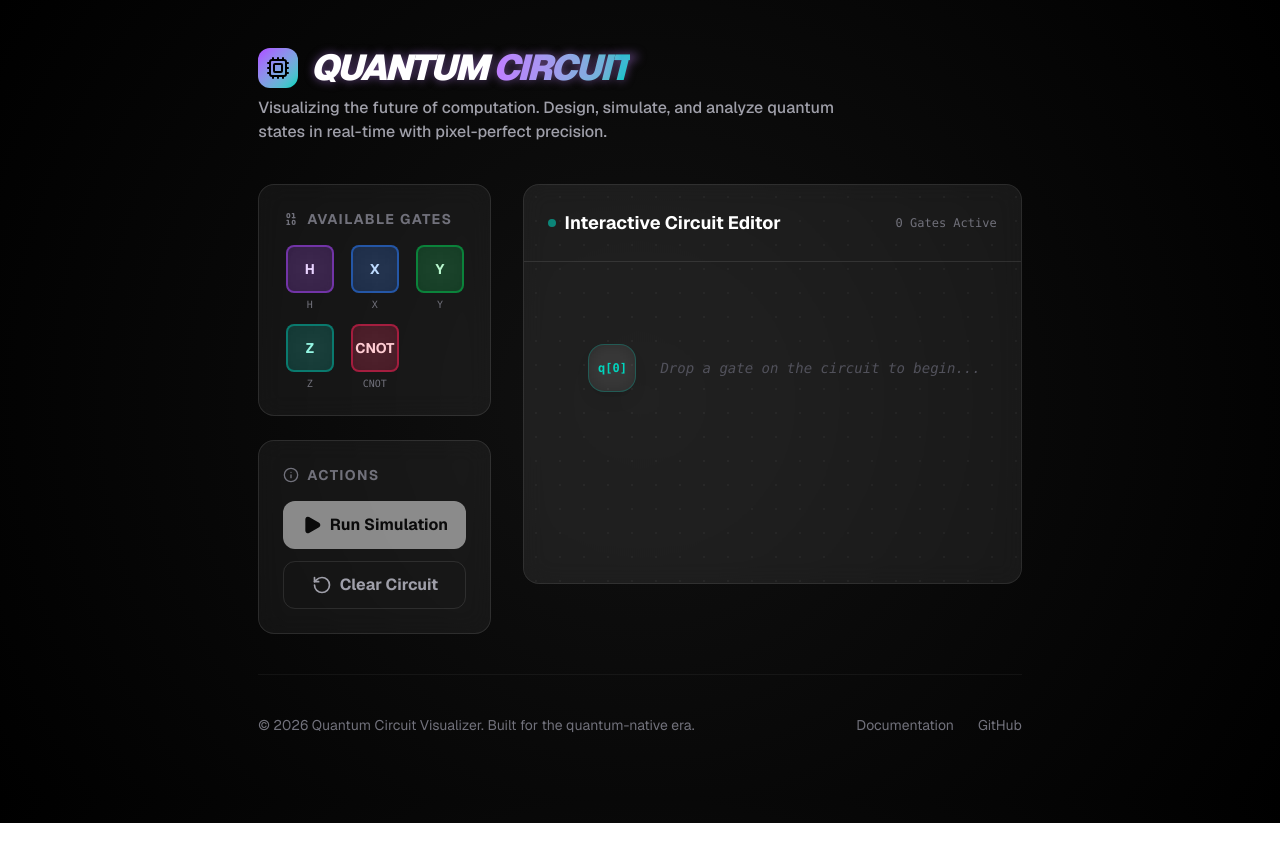
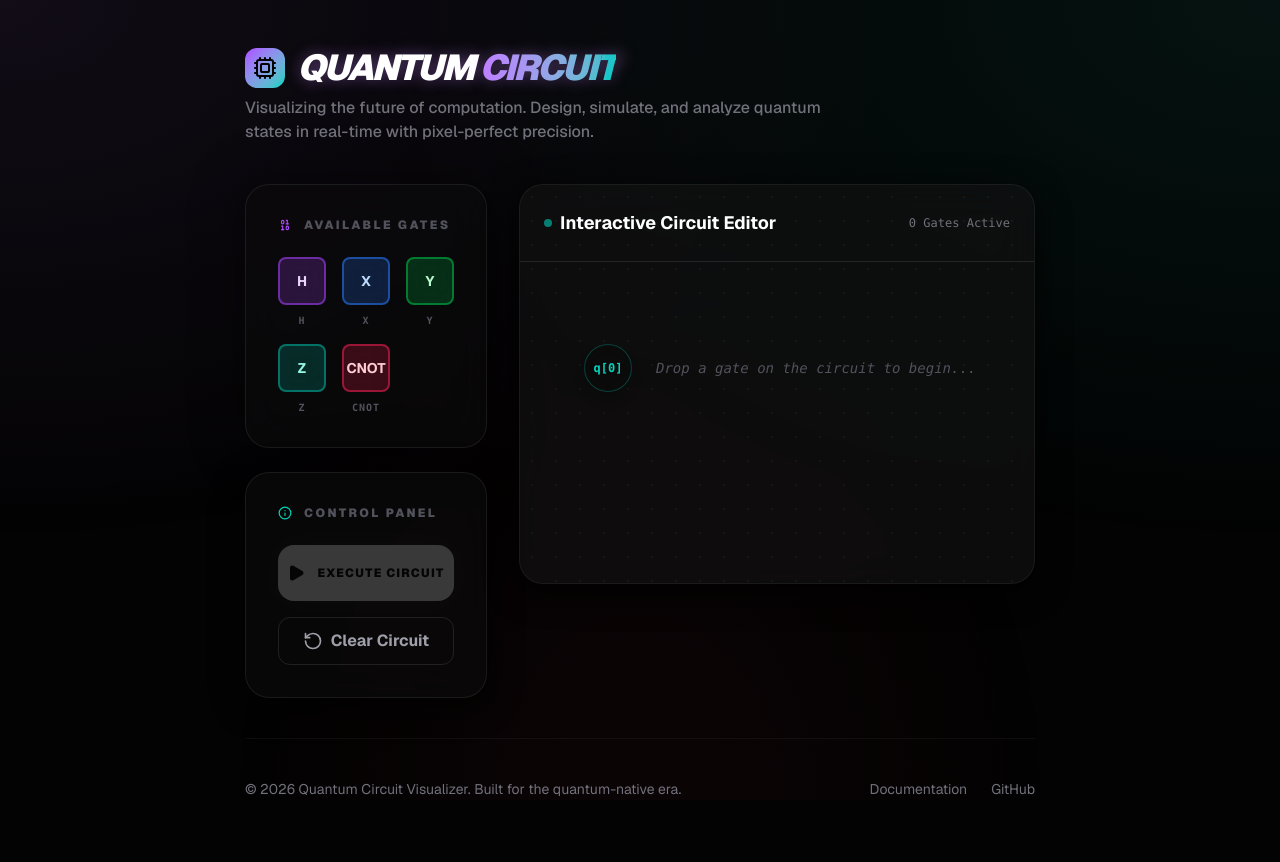
Before and after one commit to Viidhyanshu/Quantum-Circuit-Visualizer, a Next.js app in the folder frontend/: page / in a window 1280 px wide. Shown: the top 862 px of the page. Before the commit the page ends 823 px from the top, so only its background shows below. Built offline with nearby package versions, Linux system fonts and the light colour scheme.

Commit message:
style: refine dark theme with mesh gradients and premium glassmorphism

```diff
--- a/frontend/src/app/globals.css
+++ b/frontend/src/app/globals.css
@@ -1,32 +1,57 @@
 @import "tailwindcss";
 
+@theme {
+  --color-quantum-purple: #c084fc;
+  --color-quantum-teal: #2dd4bf;
+  --color-quantum-rose: #f43f5e;
+  --color-quantum-bg: #030303;
+}
+
 :root {
-  --background: #000000;
+  --background: #030303;
   --foreground: #ffffff;
-  --primary: #c084fc; /* Purple */
-  --secondary: #2dd4bf; /* Teal */
-  --accent: #f43f5e; /* Rose */
-  --card: rgba(255, 255, 255, 0.05);
-  --border: rgba(255, 255, 255, 0.1);
+  --primary: #c084fc;
+  --secondary: #2dd4bf;
+  --accent: #f43f5e;
+  --card: rgba(10, 10, 10, 0.7);
+  --border: rgba(255, 255, 255, 0.08);
 }
 
 body {
-  background: radial-gradient(circle at 50% 50%, #111 0%, #000 100%);
+  background-color: var(--background);
   color: var(--foreground);
   font-family: var(--font-geist-sans), sans-serif;
   overflow-x: hidden;
+  position: relative;
+}
+
+/* Mesh Gradient Background */
+body::before {
+  content: "";
+  position: fixed;
+  top: 0;
+  left: 0;
+  width: 100vw;
+  height: 100vh;
+  z-index: -1;
+  background:
+    radial-gradient(at 0% 0%, rgba(192, 132, 252, 0.1) 0px, transparent 50%),
+    radial-gradient(at 100% 0%, rgba(45, 212, 191, 0.1) 0px, transparent 50%),
+    radial-gradient(at 50% 100%, rgba(244, 63, 94, 0.05) 0px, transparent 50%);
+  opacity: 0.8;
 }
 
 @layer components {
   .glass {
     background: var(--card);
-    backdrop-filter: blur(12px);
+    backdrop-filter: blur(20px) saturate(180%);
     border: 1px solid var(--border);
-    border-radius: 1rem;
+    border-radius: 1.5rem;
+    box-shadow: 0 8px 32px 0 rgba(0, 0, 0, 0.8);
   }
 
   .glow-text {
-    text-shadow: 0 0 10px rgba(192, 132, 252, 0.5);
+    text-shadow: 0 0 15px rgba(192, 132, 252, 0.4);
   }
 
   .glow-border {
@@ -51,7 +76,7 @@ body {
 
 .circuit-line {
   height: 2px;
-  background: rgba(255, 255, 255, 0.1);
+  background: rgba(255, 255, 255, 0.05);
   position: relative;
 }
 
@@ -62,11 +87,26 @@ body {
   left: 0;
   width: 100%;
   height: 100%;
-  background: linear-gradient(90deg, transparent, rgba(255, 255, 255, 0.2), transparent);
-  animation: sweep 3s infinite linear;
+  background: linear-gradient(90deg, transparent, rgba(192, 132, 252, 0.3), transparent);
+  animation: sweep 4s infinite linear;
 }
 
 @keyframes sweep {
   0% { transform: translateX(-100%); }
   100% { transform: translateX(100%); }
 }
+
+/* Custom Scrollbar */
+::-webkit-scrollbar {
+  width: 8px;
+}
+::-webkit-scrollbar-track {
+  background: #050505;
+}
+::-webkit-scrollbar-thumb {
+  background: #222;
+  border-radius: 10px;
+}
+::-webkit-scrollbar-thumb:hover {
+  background: #333;
+}
--- a/frontend/src/app/page.tsx
+++ b/frontend/src/app/page.tsx
@@ -64,45 +64,45 @@ export default function Home() {
             Quantum <span className="text-transparent bg-clip-text bg-gradient-to-r from-purple-400 to-teal-400">Circuit</span>
           </h1>
         </motion.div>
-        <p className="text-zinc-400 font-medium max-w-xl">
+        <p className="text-zinc-500 font-medium max-w-xl">
           Visualizing the future of computation. Design, simulate, and analyze quantum states in real-time with pixel-perfect precision.
         </p>
       </header>
 
       {/* Editor Section */}
-      <section className="grid lg:grid-cols-3 gap-8">
+      <section className="grid lg:grid-cols-3 gap-8 relative z-10">
         {/* Sidebar: Gate Selector */}
         <div className="lg:col-span-1 flex flex-col gap-6">
-          <div className="glass p-6 flex flex-col gap-4">
-            <h2 className="text-sm font-bold uppercase tracking-widest text-zinc-500 flex items-center gap-2">
-              <Binary size={16} /> Available Gates
+          <div className="glass p-8 flex flex-col gap-6 shadow-[0_0_50px_rgba(0,0,0,0.5)]">
+            <h2 className="text-xs font-black uppercase tracking-[0.2em] text-zinc-600 flex items-center gap-3">
+              <Binary size={14} className="text-purple-500" /> Available Gates
             </h2>
-            <div className="grid grid-cols-3 gap-3">
+            <div className="grid grid-cols-3 gap-4">
               {availableGates.map((gate) => (
                 <button
                   key={gate}
                   onClick={() => addGate(gate)}
-                  className="flex flex-col items-center gap-1 group"
+                  className="flex flex-col items-center gap-2 group"
                 >
                   <CircuitGate type={gate} />
-                  <span className="text-[10px] text-zinc-500 font-mono group-hover:text-zinc-300 transition-colors">{gate}</span>
+                  <span className="text-[10px] text-zinc-600 font-black font-mono group-hover:text-purple-400 transition-colors uppercase tracking-widest">{gate}</span>
                 </button>
               ))}
             </div>
           </div>
 
-          <div className="glass p-6 flex flex-col gap-4">
-            <h2 className="text-sm font-bold uppercase tracking-widest text-zinc-500 flex items-center gap-2">
-               <Info size={16} /> Actions
+          <div className="glass p-8 flex flex-col gap-6">
+            <h2 className="text-xs font-black uppercase tracking-[0.2em] text-zinc-600 flex items-center gap-3">
+               <Info size={14} className="text-teal-400" /> Control Panel
             </h2>
-            <div className="flex flex-col gap-3">
+            <div className="flex flex-col gap-4">
               <button
                 onClick={runCircuit}
                 disabled={gates.length === 0 || loading}
-                className="w-full h-12 bg-white text-black font-bold rounded-xl flex items-center justify-center gap-2 hover:bg-zinc-200 transition-all active:scale-95 disabled:opacity-50 disabled:cursor-not-allowed group"
+                className="w-full h-14 bg-white text-black font-black uppercase tracking-widest text-xs rounded-2xl flex items-center justify-center gap-3 hover:bg-neutral-200 transition-all active:scale-95 disabled:opacity-20 disabled:cursor-not-allowed group shadow-[0_0_30px_rgba(255,255,255,0.1)] hover:shadow-[0_0_40px_rgba(255,255,255,0.2)]"
               >
-                {loading ? <div className="w-5 h-5 border-2 border-black border-t-transparent rounded-full animate-spin" /> : <Play size={20} fill="currentColor" />}
-                Run Simulation
+                {loading ? <div className="w-5 h-5 border-2 border-black border-t-transparent rounded-full animate-spin" /> : <Play size={18} fill="currentColor" />}
+                Execute Circuit
               </button>
               <button
                 onClick={clearCircuit}
```
